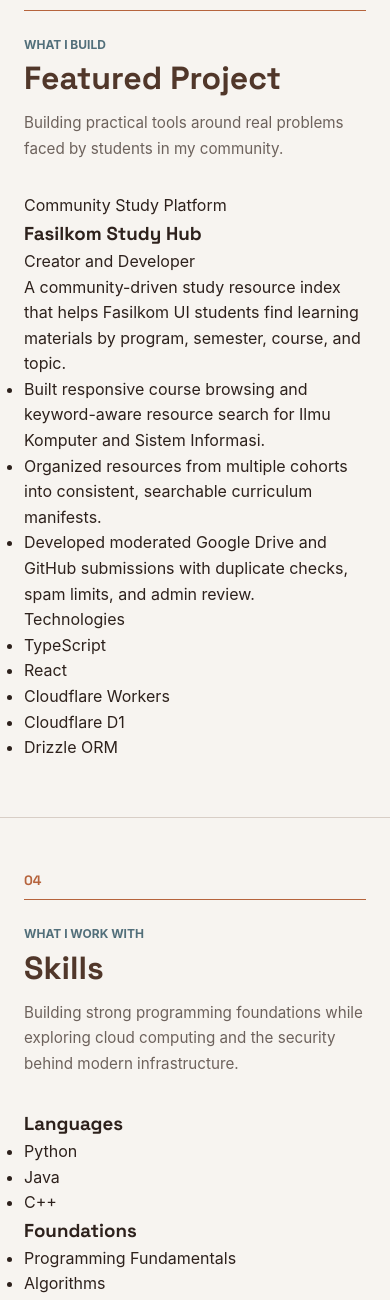
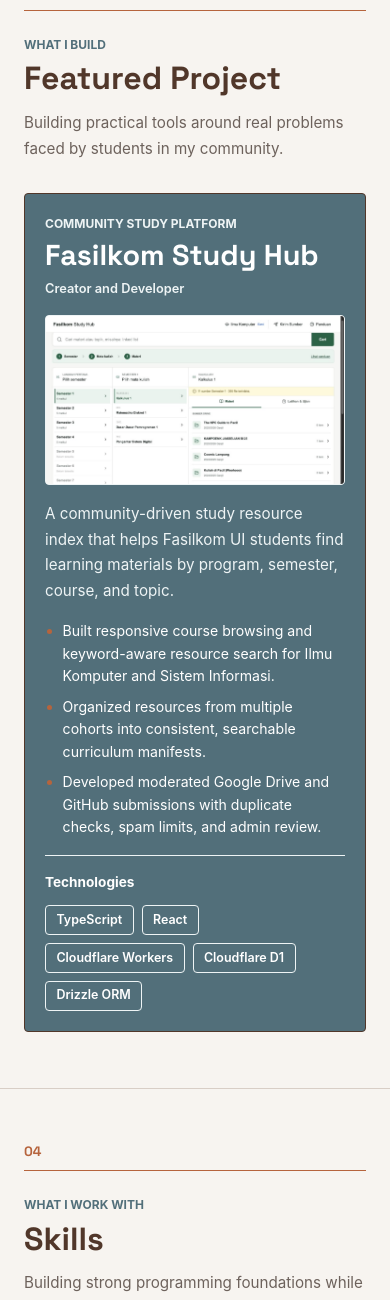
Before and after one commit to osman-fardin/myportofolio, a Django app: page / in a window 390 px wide. Shown: the part 2444-3744 px from the top of the page. Run offline with Django 5.2, Linux system fonts and the light colour scheme.

Commit message:
feat: add responsive featured project showcase

```diff
--- a/static/css/style.css
+++ b/static/css/style.css
@@ -11,6 +11,7 @@
     --walnut: #51372a;
     --copper: #b6643d;
     --cloud: #526f7a;
+    --cloud-soft: #eef4f5;
     --line: #d8cec6;
     --text-muted: #6d625c;
     --radius: 4px;
@@ -250,6 +251,10 @@ img {
     margin-bottom: 3rem;
 }
 
+.projects-section .section-header {
+    margin-bottom: 2rem;
+}
+
 .section-kicker {
     margin-bottom: 0.35rem;
     color: var(--cloud);
@@ -332,6 +337,123 @@ img {
 
 .experience-points li::marker {
     color: var(--copper);
+}
+
+.featured-project {
+    display: grid;
+    grid-template-columns:
+        minmax(0, 1.1fr)
+        minmax(300px, 0.9fr);
+    grid-template-areas:
+        "header preview"
+        "summary preview"
+        "highlights preview"
+        "technologies preview";
+    column-gap: 2.5rem;
+    row-gap: 1rem;
+    align-items: start;
+    padding: 2.25rem;
+    color: var(--surface);
+    background-color: var(--cloud);
+    border: 1px solid var(--walnut);
+    border-radius: var(--radius);
+}
+
+.project-preview {
+    grid-area: preview;
+    display: block;
+    width: 100%;
+    max-width: 400px;
+    align-self: center;
+    justify-self: end;
+    overflow: hidden;
+    background-color: var(--surface);
+    border: 1px solid var(--cloud-soft);
+    border-radius: var(--radius);
+}
+
+.project-preview img {
+    width: 100%;
+    height: auto;
+}
+
+.project-header {
+    grid-area: header;
+}
+
+.project-type {
+    margin-bottom: 0.25rem;
+    color: var(--cloud-soft);
+    font-size: 0.75rem;
+    font-weight: 700;
+    text-transform: uppercase;
+}
+
+.project-header h3 {
+    color: var(--surface);
+    font-size: 1.8rem;
+    line-height: 1.2;
+}
+
+.project-role {
+    margin-top: 0.4rem;
+    color: var(--cloud-soft);
+    font-size: 0.8rem;
+    font-weight: 600;
+}
+
+.project-summary {
+    grid-area: summary;
+    max-width: 620px;
+    color: var(--cloud-soft);
+    font-size: 0.95rem;
+    line-height: 1.7;
+}
+
+.project-highlights {
+    grid-area: highlights;
+    padding-left: 1.1rem;
+    color: var(--surface);
+    font-size: 0.88rem;
+    line-height: 1.6;
+}
+
+.project-highlights li + li {
+    margin-top: 0.5rem;
+}
+
+.project-highlights li::marker {
+    color: var(--copper);
+}
+
+.project-technologies {
+    grid-area: technologies;
+    padding-top: 1rem;
+    border-top: 1px solid var(--cloud-soft);
+}
+
+.project-technologies > p {
+    margin-bottom: 0.75rem;
+    color: var(--surface);
+    font-size: 0.85rem;
+    font-weight: 700;
+}
+
+.project-technologies ul {
+    display: flex;
+    flex-wrap: wrap;
+    gap: 0.5rem;
+    list-style: none;
+}
+
+.project-technologies li {
+    padding: 0.4rem 0.65rem;
+    color: var(--surface);
+    border: 1px solid var(--cloud-soft);
+    border-radius: var(--radius);
+    font-size: 0.78rem;
+    font-weight: 600;
+    line-height: 1.2;
 }
 
 .experience-section > .container,
@@ -530,4 +652,21 @@ img {
     .social-links {
         gap: 1rem;
     }
+
+    .featured-project {
+        grid-template-columns: minmax(0, 1fr);
+        grid-template-areas:
+            "header"
+            "preview"
+            "summary"
+            "highlights"
+            "technologies";
+        column-gap: 0;
+        padding: 1.25rem;
+    }
+
+    .project-preview {
+        max-width: none;
+        justify-self: stretch;
+    }
 }
--- a/templates/index.html
+++ b/templates/index.html
@@ -169,11 +169,27 @@
                         <p class="project-role">Creator and Developer</p>
                     </header>
 
+                    <a
+                        class="project-preview"
+                        href="https://fasilkom-study-hub.pages.dev/"
+                        target="_blank"
+                        rel="noopener noreferrer"
+                    >
+                        <img
+                            src="{% static 'img/fasilkom-study-hub-semester.jpg' %}"
+                            alt="Fasilkom Study Hub semester and course resource explorer"
+                            width="1265"
+                            height="712"
+                            loading="lazy"
+                        >
+                    </a>
+
                     <p class="project-summary">
                         A community-driven study resource index that helps Fasilkom UI
                         students find learning materials by program, semester, course,
                         and topic.
                     </p>
+
 
                     <ul class="project-highlights">
                         <li>
```
Also changed, not shown: static/img/fasilkom-study-hub-semester.jpg (added).
